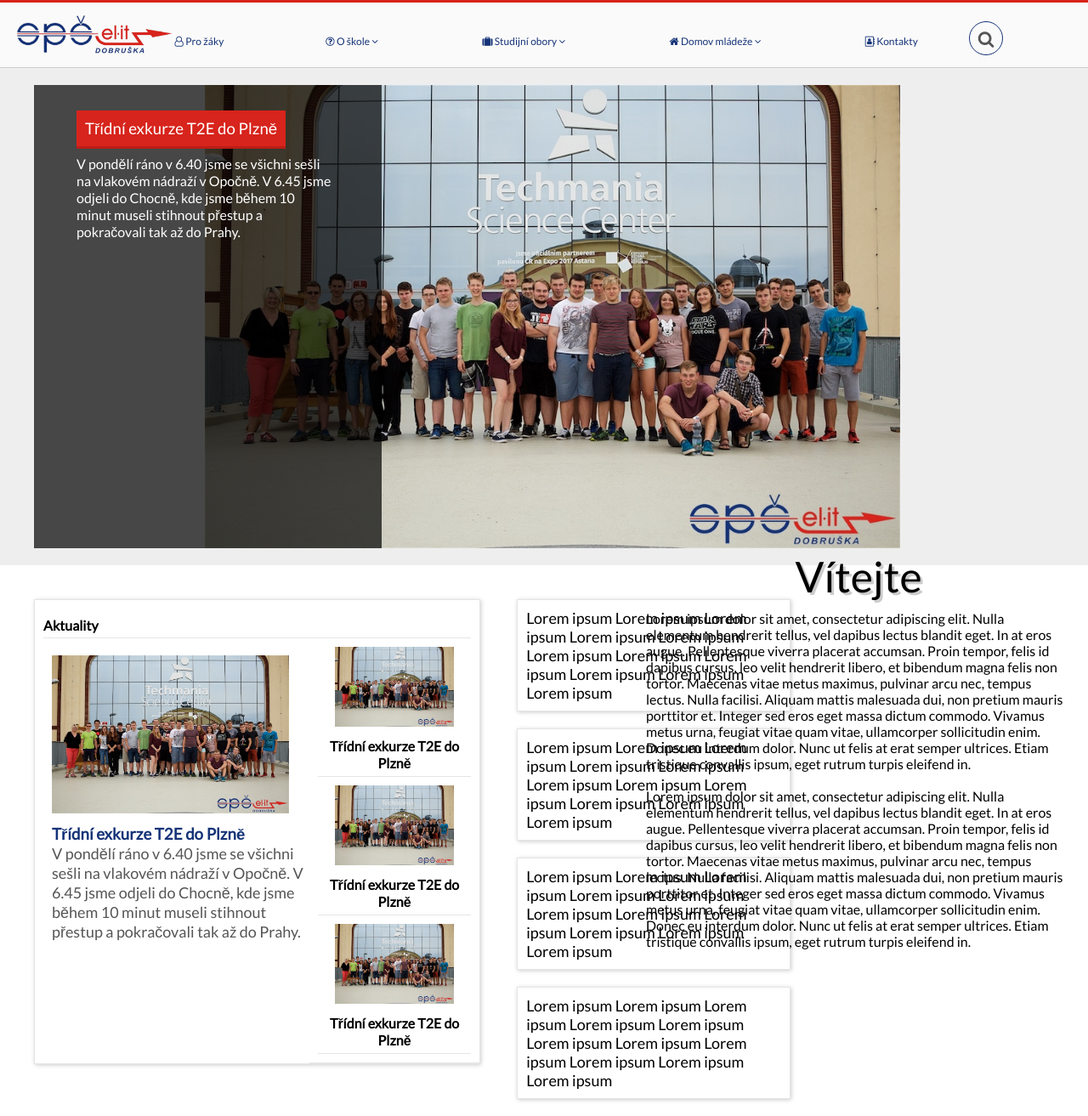
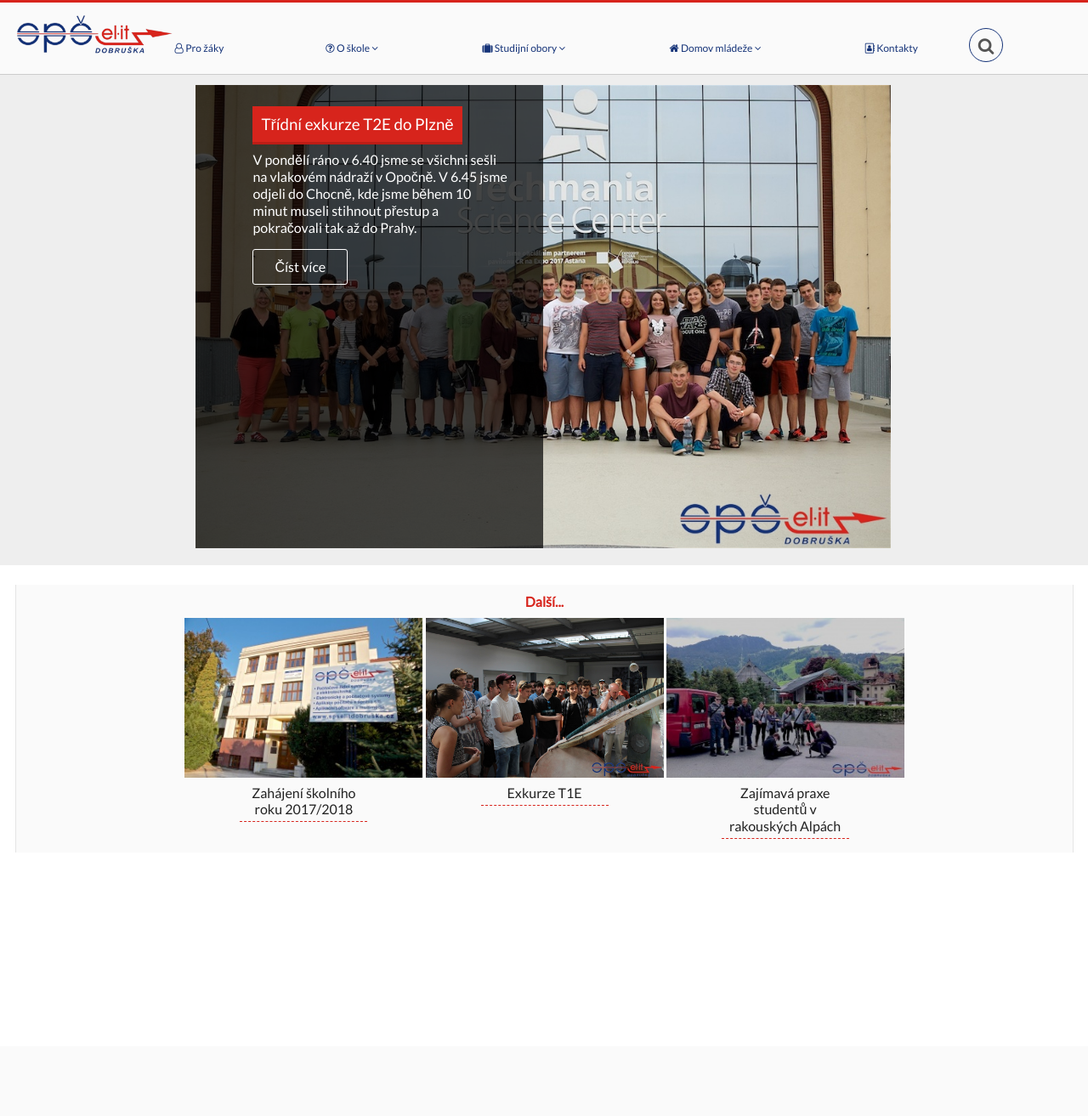
Before and after one commit to MatthewTeply/SPSELIT, a PHP site: page / in a window 1280 px wide. Shown: the whole page at 85% size. After the commit the page ends 1003 px from the top, so only its background shows below. Run offline with PHP 8.4, Linux system fonts and the light colour scheme; some libraries are stand-ins or nearby versions.

Commit message:
Add files via upload

```diff
--- a/CSS/style.css
+++ b/CSS/style.css
@@ -258,6 +258,7 @@
   width: 300px;
   display: inline-block;
   text-align: left;
+  margin-top: 20px;
 }
 
 .landing_img_container_label h1 {
@@ -276,6 +277,29 @@
   margin-top: 20px;
 }
 
+.landing_img_container_label button {
+
+  border-radius: 3px;
+  margin-top: 15px;
+  background: none;
+  color: #fff;
+  font-size: 16px;
+  padding: 25px;
+  padding-top: 10px;
+  padding-bottom: 10px;
+  border: 1px solid #fff;;
+  cursor: pointer;
+  outline: none;
+}
+
+.landing_img_container_label button:active {
+
+  border: 3px double #fff;
+  padding: 23px;
+  padding-top: 8px;
+  padding-bottom: 8px;
+}
+
 .black_div {
 
   background-color: #000;
@@ -285,6 +309,33 @@
   position: absolute;
   top: 0px;
   left: 20px;
+}
+
+@media screen and (max-width: 900px) {
+
+  .landing_img_container img {
+
+    max-width: 473px;
+    max-height: 272px;
+  }
+
+  .black_div {
+
+    height: 272px;
+  }
+
+  .site_main {
+
+    grid-area: site_main;
+    position: relative;
+    display: grid;
+    grid-template-columns: 1fr;
+    grid-template-rows: 272px 1fr;
+    grid-template-areas:
+    "landing"
+    "news"
+    ;
+  }
 }
 
 .welcome_div {
@@ -309,20 +360,40 @@
 
 .news {
 
+  text-align: left;
   display: inline-block;;
   grid-area: news;
   border: 1px solid #E5E5E5;
-  margin: 40px;
-  padding-top: 10px;
-  box-shadow: 1px 1px 5px #CCC;
+  margin-left: -5px;
+  height: 543px;
+  background-color: #fff;
+  vertical-align: top;
 }
 
-.news b {
+@media screen and (max-width: 1394px) {
+
+  .news {
+
+    margin-top: 40px;
+    width: 100%;
+    text-align: center;
+  }
+}
+
+.news h3:first-child {
 
   margin: 10px;
+  margin-top: 20px;
   display: block;
-  border-bottom: 1px solid #E5E5E5;
   padding-bottom: 5px;
+  background-color: #D7241C;
+  border-bottom: 3px solid #bc1d16;
+  color: #fff;
+  padding: 15px;
+  padding-top: 5px;
+  padding-bottom: 5px;
+  font-weight: 400;
+  display: inline-block;
 }
 
 .news main {
@@ -330,21 +401,25 @@
   display: inline-block;
   width: 300px;
   margin: 20px;
-  margin-top: 10px;
+  margin-top: 0px;
   margin-right: 0px;
   vertical-align: top;
+  text-align: center;
 }
 
 .news main p {
 
-  font-size: 18px;
   color: #555;
+  width: 279px;
+  text-align: center;
+  margin-top: 5px;
 }
 
 .news main img {
 
   width: 279px;
   height: 186px;
+  margin-top: 10px;
 }
 
 .news main h3 {
@@ -355,10 +430,16 @@
 
 .news aside {
 
+  padding-top: 10px;
   display: inline-block;;
-  width: 200px;
   text-align: center;
-  border-bottom: 1px solid #E5E5E5;
+  margin-left: 20px;
+  border-left: 1px solid #e5e5e5;
+  height: calc(100% - 10px);
+  background-color: #fafafa;
+  color: #222;
+  padding-right: 15px;
+  padding-left: 15px;
 }
 
 .news aside img {
@@ -366,19 +447,89 @@
   display: inline-block;;
   width: 140px;
   height: 94px;
+  margin-top: 10px;
+}
+
+.news aside p {
+
+  display: inline-block;
+  text-align: center;
+  margin-bottom: 16px;
+  width: 140px;
+  border-bottom: 1px dashed #D7241C;
+  padding: 5px;
+  color: #222;
 }
 
 .news aside b {
 
-  display: block;
+  color: #D7241C;
 }
 
+@media screen and (max-width: 1390px) {
+
+  .news aside {
+
+    display: block;
+  }
+
+  .landing {
+
+    padding-left: 15px;
+  }
+
+  .landing_img_container img {
+
+    margin-left: 3px;
+  }
+
+  .landing_img_container_label {
+
+    top: 15px;
+  }
+
+  .black_div {
+
+    left: 3px;
+  }
+
+  .news {
+
+    border: none;
+    margin-left: 3px;
+  }
+
+  .news main {
+
+    display: none;
+  }
+
+  .news aside {
+
+    margin-left: 0px;
+    height: auto;
+    border-right: 1px solid #e5e5e5;
+  }
+
+  .news aside img {
+
+    width: 280px;
+    height: 188px;
+  }
+
+  .news aside article {
+
+    display: inline-block;
+    vertical-align: top;
+  }
+}
 .posts {
 
   width: 300px;
   display: inline-block;
   vertical-align: top;
   margin-top: 40px;
+  height: 520px;
 }
 
 .posts article {
@@ -389,4 +540,5 @@
   width: 300px;
   box-shadow: 1px 1px 5px #CCC;
   margin-bottom: 20px;
+  height: 142px;
 }
--- a/index.html
+++ b/index.html
@@ -14,7 +14,7 @@
 
     <div class='site_grid'>
 
-        <!-- <div class="fixed_div"> -->
+        <div class="fixed_div">
             <header class="site_header">
 
             <a href="" class="site_header_logo">
@@ -45,7 +45,7 @@
                     <li><button id="search_bttn"><i class="fa fa-search"></i></button></li>
                 </ul>
             </header>
-        <!-- </div> -->
+        </div>
 
         <main class="site_main">
             <section class="site_main_center">
@@ -58,8 +58,9 @@
                             <h1 class=''>Třídní exkurze T2E do Plzně</h1>
                             <p>V pondělí ráno v 6.40 jsme se všichni sešli na vlakovém nádraží v Opočně. V 6.45 jsme odjeli do Chocně, kde jsme během 10
                             minut museli stihnout přestup a pokračovali tak až do Prahy.</p>
+                            <button>Číst více</button>
                         </div>
-                        <div class="welcome_div">
+                        <!--<div class="welcome_div">
                             <h1>Vítejte</h1>
                             <p class=''>Lorem ipsum dolor sit amet, consectetur adipiscing elit. Nulla elementum hendrerit tellus, vel dapibus lectus blandit eget.
                             In at eros augue. Pellentesque viverra placerat accumsan. Proin tempor, felis id dapibus cursus,
@@ -79,35 +80,43 @@
                                 ut felis at erat semper ultrices. Etiam tristique convallis ipsum, eget rutrum turpis eleifend
                                 in.
                             </p>
+                        </div>-->
                     </div>
-                    </div>
-                </section>
-
                     <section class="news">
-                  <b>Aktuality</b>
                         <main>
+                            <h3>Aktuality</h3>
+                            <br>
+                            <h3>Třídní exkurze T2E do Plzně</h3>
                             <img src="imgs/pic1.jpg" alt="">
-                      <h3>Třídní exkurze T2E do Plzně</h3>
-                      <p>V pondělí ráno v  6.40 jsme se všichni sešli na vlakovém nádraží v Opočně. V 6.45 jsme odjeli do Chocně, kde jsme během 10 minut museli stihnout přestup a pokračovali tak až do Prahy.</p>
+                            <p>V pondělí ráno v 6.40 jsme se všichni sešli na vlakovém nádraží v Opočně. V 6.45 jsme odjeli
+                                do Chocně, kde jsme během 10 minut museli stihnout přestup a pokračovali tak až do Prahy.</p>
                         </main>
 
                         <aside class="">
+                            <b>Další...</b>
+                            <br>
                             <article class="">
-                        <img src="imgs/pic1.jpg" alt="">
-                        <b>Třídní exkurze T2E do Plzně</b>
+                                <img src="imgs/pic5.jpg" alt="">
+                                <br>
+                                <p>Zahájení školního roku 2017/2018</p>
                             </article>
                             <article class="">
-                        <img src="imgs/pic1.jpg" alt="">
-                        <b>Třídní exkurze T2E do Plzně</b>
+                                <img src="imgs/pic3.jpg" alt="">
+                                <br>
+                                <p>Exkurze T1E</p>
                             </article>
                             <article class="">
-                        <img src="imgs/pic1.jpg" alt="">
-                        <b>Třídní exkurze T2E do Plzně</b>
+                                <img src="imgs/pic4.jpg" alt="">
+                                <br>
+                                <p>Zajímavá praxe studentů v rakouských Alpách</p>
                             </article>
                         </aside>
                     </section>
+                </section>
 
-                <section class="posts">
+
+
+                <!--<section class="posts">
 
                   <article class="">
                     Lorem ipsum Lorem ipsum Lorem ipsum Lorem ipsum Lorem ipsum Lorem ipsum Lorem ipsum Lorem ipsum Lorem ipsum Lorem ipsum Lorem ipsum
@@ -121,11 +130,7 @@
                     Lorem ipsum Lorem ipsum Lorem ipsum Lorem ipsum Lorem ipsum Lorem ipsum Lorem ipsum Lorem ipsum Lorem ipsum Lorem ipsum Lorem ipsum
                   </article>
 
-                  <article class="">
-                    Lorem ipsum Lorem ipsum Lorem ipsum Lorem ipsum Lorem ipsum Lorem ipsum Lorem ipsum Lorem ipsum Lorem ipsum Lorem ipsum Lorem ipsum
-                  </article>
-
-                </section>
+                </section>-->
 
             </section>
         </main>
@@ -133,7 +138,6 @@
 
     <script src="https://code.jquery.com/jquery-3.2.1.min.js" integrity="sha256-hwg4gsxgFZhOsEEamdOYGBf13FyQuiTwlAQgxVSNgt4=" crossorigin="anonymous"></script>
     <script src="ui.js"></script>
-    <script src="cg/distr.js"></script>
 
 </body>
 </html>
--- a/ui.js
+++ b/ui.js
@@ -45,4 +45,5 @@
             is_search_toggled = false;
         }
     });
+
 });
```
Also changed, not shown: imgs/pic4.jpg (added), imgs/pic5.jpg (added). Lines whose indentation alone changed are shown as unchanged.
